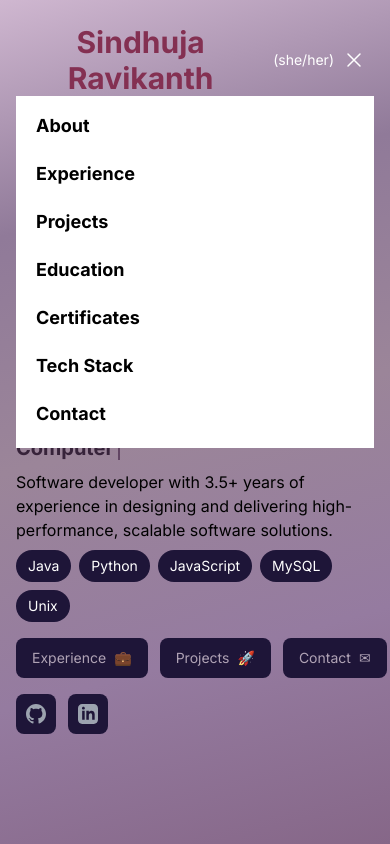
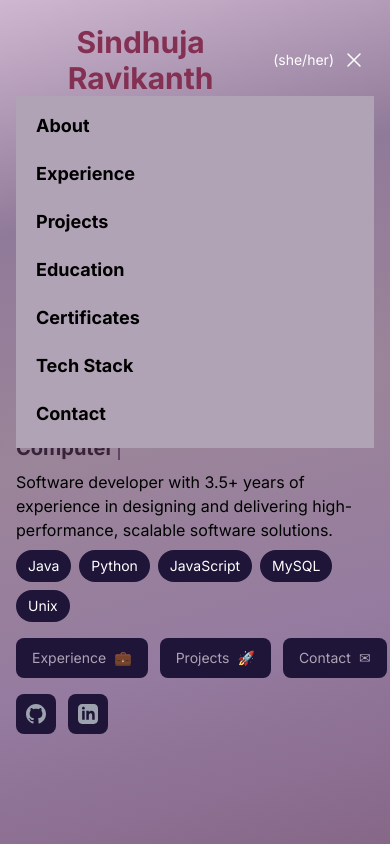
Before and after one commit to SindhujaRavikanth2001/Portfolio, a Next.js app: page / in a window 390 px wide. Both pictures are taken after a click on the button 354 px from the left and 60 px from the top of the page. Shown: the top 844 px of the page. Built offline with nearby package versions, Linux system fonts and the light colour scheme.

Commit message:
Enhanced navbar

```diff
--- a/components/Navbar.tsx
+++ b/components/Navbar.tsx
@@ -54,7 +54,7 @@ export default function Navbar() {
       animate={{ y: 0 }}
       transition={{ duration: 0.5 }}
       className={`fixed top-0 left-0 right-0 z-50 transition-all duration-300 bg-transparent ${
-        isScrolled ? 'md:bg-[#b0a3b5] md:backdrop-blur-md md:py-4' : 'py-6'
+        isScrolled ? 'bg-[#b0a3b5] backdrop-blur-md py-4' : 'py-6'
       }`}
     >
       <nav className="container mx-auto px-4">
@@ -63,7 +63,7 @@ export default function Navbar() {
             onClick={() => scrollToSection('home')}
             className="text-3xl font-bold transition-colors flex items-center gap-2"
           >
-            <span className="text-[#843052] hover:text-[#9D5EFF] transition-all">
+            <span className="text-[#843052] hover:text-[#472557] transition-all">
               Sindhuja Ravikanth
             </span>
             <span className="text-sm text-white font-normal">(she/her)</span>
@@ -75,7 +75,7 @@ export default function Navbar() {
               <li key={item.name}>
               <button
                   onClick={() => item.tab ? handlePortfolioTabClick(item.tab) : scrollToSection(item.href.slice(1))}
-                  className="text-lg text-black hover:text-[#9D5EFF] transition-colors font-bold"
+                  className="text-lg text-black hover:text-[#472557] transition-colors font-bold"
               >
                   {item.name}
               </button>
@@ -99,7 +99,7 @@ export default function Navbar() {
         {/* Mobile Menu */}
         {isOpen && (
           <motion.div
-            className="px-2 pt-2 pb-3 space-y-1 md:hidden bg-white"
+            className="px-2 pt-2 pb-3 space-y-1 md:hidden bg-[#b0a3b5]"
             initial={{ opacity: 0, y: -20 }}
             animate={{ opacity: 1, y: 0 }}
             transition={{ duration: 0.2 }}
@@ -108,7 +108,7 @@ export default function Navbar() {
               <a
                 key={item.name}
                 href={item.href}
-                className="block px-3 py-2 text-lg text-black hover:text-[#9D5EFF] transition-colors font-bold"
+                className="block px-3 py-2 text-lg text-black hover:text-[#472557] transition-colors font-bold"
                 onClick={(e) => {
                   e.preventDefault();
                   setIsOpen(false);
```
